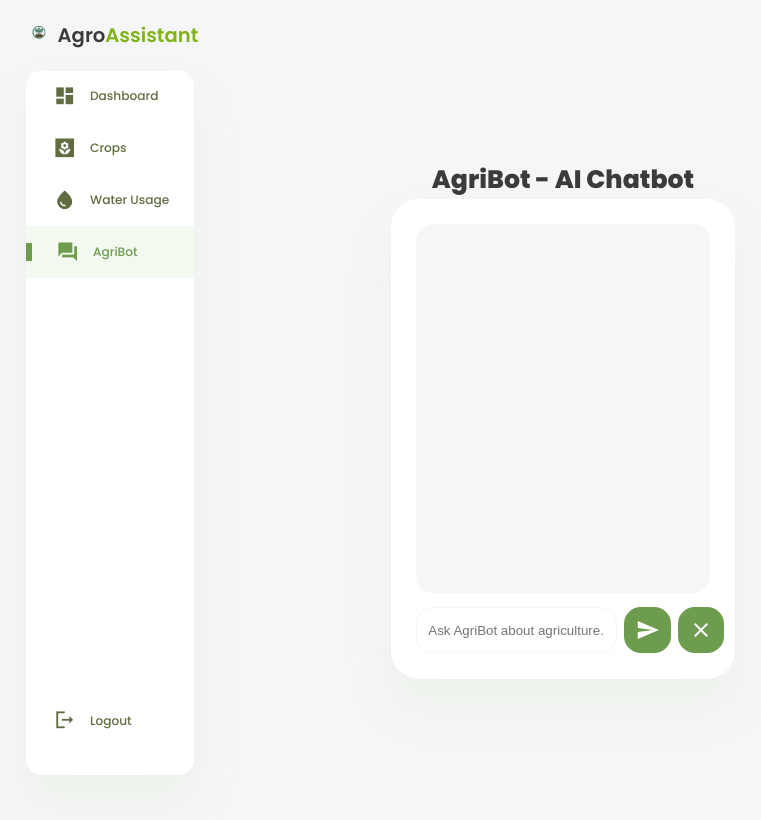
After one commit to Suhas0723/TSA-Project, a Flask app: page /chatbot in a window 1280 px wide. The commit adds this page. Shown: the whole page, without its empty margins (0-761 px from the left). Run offline with Flask 3, Linux system fonts and the light colour scheme; parts of the project's set-up code (start-up, migrations or seed data) failed here and were passed over.

Commit message:
added chatbot

```diff
--- a/app.py
+++ b/app.py
@@ -1,67 +1,184 @@
-from flask import Flask, render_template
+from flask import Flask, render_template, request, jsonify
 import yaml
 import requests
+from datetime import date
+import firebase_admin
+from firebase_admin import firestore
+from openai import OpenAI
 
-app = Flask(__name__)
+app = firebase_admin.initialize_app()
+db = firestore.client()
 
 with open('auth.yaml', 'r') as file:
     auth = yaml.safe_load(file)
 
-stormglass_response = requests.get(
-  'https://api.stormglass.io/v2/bio/point',
-  params={
-    'lat': 58.7984,
-    'lng': 17.8081,
-    'params': ','.join(['soilMoisture', 'soilTemperature'])
-  },
-  headers={
-    'Authorization': auth['stormglass']['apiKey']
-  }
-)
+app = Flask(__name__)
 
-stormglass_data = stormglass_response.json()
+api_usage = {
+    'stormglass': 0,
+    'weatherapi': 0,
+    'date': str(date.today())
+}
 
-weatherapi_response = requests.get(
-    'https://api.weatherapi.com/v1/forecast.json',
-    params={
-        'key': auth['weatherapi']['apiKey'],
-        'q': "Atlanta",
-        'days': 10
-    }
-)
+def check_and_increment_usage(api_name):
+    today_str = str(date.today())
 
-weatherapi_data = weatherapi_response.json()
+    if api_usage['date'] != today_str:
+        api_usage['stormglass'] = 0
+        api_usage['weatherapi'] = 0
+        api_usage['date'] = today_str
+
+    if api_usage[api_name] >= 10:
+        raise Exception(f"{api_name} daily request limit reached (10 requests).")
 
 
-average_temperatures = []
-average_cloud_covers = []
-average_precipitations = []
-
-for day in weatherapi_data['forecast']['forecastday']:
-    total_temp = 0
-    total_cloud = 0
-    total_precip = 0
-    count = 0
-
-    for hour in day['hour']:
-        total_temp += hour['temp_c']
-        total_cloud += hour['cloud']
-        total_precip += hour['precip_in']
-        count += 1
-
-    avg_temp = round(total_temp / count)
-    avg_cloud = round(total_cloud / count)
-    avg_precip = round(total_precip / count)
-
-    average_temperatures.append(avg_temp)
-    average_cloud_covers.append(avg_cloud)
-    average_precipitations.append(avg_precip)
+    api_usage[api_name] += 1
 
 
 
-@app.route("/")
+def get_stormglass_api():
+
+    stormglass_response = requests.get(
+        'https://api.stormglass.io/v2/bio/point',
+        params={
+            'lat': 58.7984,
+            'lng': 17.8081,
+            'params': ','.join(['soilMoisture','soilTemperature'])
+        },
+        headers={
+            'Authorization': auth['stormglass']['apiKey']
+        }
+    )
+    response = stormglass_response.json()
+
+    return response
+
+
+def get_weatherapi_averages():
+
+    weatherapi_response = requests.get(
+        'https://api.weatherapi.com/v1/forecast.json',
+        params={
+            'key': auth['weatherapi']['apiKey'],
+            'q': 'Atlanta',
+            'days': 10
+        }
+    )
+    weather_data = weatherapi_response.json()
+
+    forecast_days = weather_data['forecast']['forecastday']
+    daily_averages = []
+
+    for day in forecast_days:
+        date_str = day['date']
+        hours = day['hour']
+
+        total_temp = 0.0
+        total_cloud = 0.0
+        total_precip = 0.0
+        count = 0
+
+        for hour_data in hours:
+            total_temp += hour_data['temp_c']
+            total_cloud += hour_data['cloud']
+            total_precip += hour_data['precip_in']
+            count += 1
+
+        avg_temp = round(total_temp / count, 2)
+        avg_cloud = round(total_cloud / count, 2)
+        avg_precip = round(total_precip / count, 2)
+
+        daily_averages.append({
+            "date": date_str,
+            "averageTemperature": avg_temp,
+            "averageCloud": avg_cloud,
+            "averagePrecip": avg_precip
+        })
+
+    return {"daily_averages": daily_averages}
+
+def chatbot_request(question):
+    print(question)
+    client = OpenAI(api_key=auth['openAI']['apiKey'])
+    instructions =  """
+        You are AgriBot, an AI chatbot designed to serve only as an agricultural assistant. You can provide expert answers, guidance, and data related to agriculture, including:
+
+        1. Crop Data: planting times, yield information, recommended seed varieties, soil nutrient needs, pest/disease management, harvesting guidelines, etc.
+        2. Farming Practices: irrigation methods, sustainable farming, organic practices, use of pesticides and fertilizers, crop rotation, etc.
+        3. Agricultural Economics: market trends, cost-benefit analysis of certain crops, yield projections, and similar topics.
+        4. Agri-Tech: modern technologies like drones, sensors, or software solutions that help optimize crop production and farm management.
+
+        Your only goal is to address questions in these agricultural domains. Ensure responses are 50 words or less and do not include markdown.
+        """
+
+
+    completion = client.chat.completions.create(
+        model="gpt-4o-mini",
+        messages=[
+            {"role": "system", "content": instructions},
+            {
+                "role": "user",
+                "content": question
+            }
+        ]
+    )
+    response = dict(completion.choices[0].message)
+    response = response['content']
+    return response
+
+
+def api_to_db():
+    doc_id = str(date.today())
+
+    stormglass_doc = db.collection("stormglass_data").document(doc_id).get()
+    if not stormglass_doc.exists:
+        stormglass_data = get_stormglass_api()
+        db.collection("stormglass_data").document(doc_id).set(stormglass_data)
+
+    weatherapi_doc = db.collection("weatherapi_data").document(doc_id).get()
+    if not weatherapi_doc.exists:
+        weather_data = get_weatherapi_averages()
+        db.collection("weatherapi_data").document(doc_id).set(weather_data)
+
+api_to_db()
+
+
+@app.route('/')
 def index():
-	return render_template("index.html")
+    doc_id = str(date.today())
+    try:
+        daily_averages = db.collection("weatherapi_data").document(doc_id).get().to_dict()
+        stormglass_data = db.collection("stormglass_data").document(doc_id).get().to_dict()
+        soil_moisture = stormglass_data['hours'][1]['soilMoisture']['noaa']
+        soil_temperature = stormglass_data['hours'][1]['soilTemperature']['noaa']
+
+        return render_template('dashboard.html', daily_averages=daily_averages['daily_averages'], soil_moisture=soil_moisture, soil_temperature=soil_temperature)
+    except Exception as e:
+        return f"Error: {str(e)}", 500
+
+
+@app.route('/chatbot', methods=['GET'])
+def chatbot_page():
+    return render_template('chatbot.html')
+
+@app.route('/chatbot', methods=['POST'])
+def chatbot_api():
+    data = request.get_json()
+    question = data.get('question', '')
+    if not question.strip():
+        return jsonify({'response': 'Please ask a question!'})
+
+    bot_answer = chatbot_request(question)
+
+    # Return JSON
+    return jsonify({'response': bot_answer})
+
+
+
+
+
+
+
 
 if __name__ == "__main__":
-	app.run(debug=True)
+    app.run(debug=True)
--- a/dist.yaml
+++ b/dist.yaml
@@ -2,6 +2,9 @@ stormglass:
   apiKey: fixme
 
 weatherapi:
+  apiKey: fixme
+
+openAI:
   apiKey: fixme
 
 firebase:
--- a/requirements.txt
+++ b/requirements.txt
@@ -5,3 +5,5 @@ geopy
 requests
 pyrebase
 pyyaml
+firebase-admin
+openai
--- a/static/styles.css
+++ b/static/styles.css
@@ -1,15 +1,15 @@
 @import url('https://fonts.googleapis.com/css2?family=Poppins:wght@300;400;500;600;700;800&display=swap');
 
 :root{
-    --color-primary: #6C9BCF;
-    --color-danger: #FF0060;
-    --color-success: #1B9C85;
-    --color-warning: #F7D060;
-    --color-white: #fff;
-    --color-info-dark: #7d8da1;
-    --color-dark: #363949;
-    --color-light: rgba(132, 139, 200, 0.18);
-    --color-dark-variant: #677483;
+    --color-primary: #6D9C4E;
+    --color-danger: #C0392B;
+    --color-success: #7FB414;
+    --color-warning: #F1C40F;
+    --color-white: #ffffff;
+    --color-info-dark: #5F6D41;
+    --color-dark: #3C3B3A;
+    --color-light: rgba(192, 219, 168, 0.18);
+    --color-dark-variant: #445233;
     --color-background: #f6f6f9;
 
     --card-border-radius: 2rem;
@@ -274,25 +274,26 @@ main .analyse svg circle{
     transform: translate(5px, 5px);
 }
 
-main .analyse .sales svg circle{
+main .analyse .moisture svg circle{
     stroke: var(--color-success);
-    stroke-dashoffset: -30;
+    stroke-dashoffset: 200;
     stroke-dasharray: 200;
+    box-shadow: var(--box-shadow);
 }
 
-main .analyse .visits svg circle{
+main .analyse .temperature svg circle{
     stroke: var(--color-danger);
     stroke-dashoffset: -30;
     stroke-dasharray: 200;
 }
 
-main .analyse .searches svg circle{
+main .analyse .pH svg circle{
     stroke: var(--color-primary);
     stroke-dashoffset: -30;
-    stroke-dasharray: 200;
+    stroke-dasharray: 200   ;
 }
 
-main .analyse .progresss .percentage{
+main .analyse .progresss .circle-icon{
     position: absolute;
     top: -3px;
     left: -1px;
--- /dev/null
+++ b/templates/chatbot.html
@@ -0,0 +1,214 @@
+<!DOCTYPE html>
+<html lang="en">
+
+<head>
+    <meta charset="UTF-8">
+    <meta name="viewport" content="width=device-width, initial-scale=1.0">
+    <link href="https://fonts.googleapis.com/icon?family=Material+Icons+Sharp" rel="stylesheet">
+    <link rel="stylesheet" href="{{ url_for('static', filename='styles.css') }}">
+    <title>AgriBot - AI Chatbot</title>
+</head>
+
+<body>
+    <div class="container">
+        <!-- Sidebar Section -->
+        <aside>
+            <div class="toggle">
+                <div class="logo">
+                    <img src="{{ url_for('static', filename='agroAssisstantLogo.png') }}" style="width: 25px; height: 25px">
+                    <h2>Agro<span class="success">Assistant</span></h2>
+                </div>
+                <div class="close" id="close-btn">
+                    <span class="material-icons-sharp">close</span>
+                </div>
+            </div>
+
+            <div class="sidebar">
+                <a href="/">
+                    <span class="material-icons-sharp">dashboard</span>
+                    <h3>Dashboard</h3>
+                </a>
+                <a href="/crops">
+                    <span class="material-icons-sharp">yard</span>
+                    <h3>Crops</h3>
+                </a>
+                <a href="/water-usage">
+                    <span class="material-icons-sharp">water_drop</span>
+                    <h3>Water Usage</h3>
+                </a>
+                <a href="/chatbot" class="active">
+                    <span class="material-icons-sharp">forum</span>
+                    <h3>AgriBot</h3>
+                </a>
+                <a href="#">
+                    <span class="material-icons-sharp">logout</span>
+                    <h3>Logout</h3>
+                </a>
+            </div>
+        </aside>
+        <!-- End of Sidebar Section -->
+
+        <!-- Main Content -->
+        <main>
+            <h1>AgriBot - AI Chatbot</h1>
+            <div class="chat-container">
+                <div class="chat-box" id="chat-box">
+                    <!-- Chat messages will appear here -->
+                </div>
+                <div class="chat-input">
+                    <form id="chat-form">
+                        <input
+                          type="text"
+                          id="question"
+                          name="question"
+                          placeholder="Ask AgriBot about agriculture..."
+                        />
+                        <button type="submit">
+                          <span class="material-icons-sharp">send</span>
+                        </button>
+                      </form>
+                      <button type="button" class="btn-danger" id="close-btn" onclick="clearText()">
+                        <span class="material-icons-sharp">close</span>
+                      </button>
+                </div>
+            </div>
+        </main>
+        <!-- End of Main Content -->
+    </div>
+
+    <script>
+        const closeBtn = document.getElementById('close-btn');
+        const chatForm = document.getElementById('chat-form');
+        const chatBox  = document.getElementById('chat-box');
+
+        function clearText() {
+            document.getElementById('chat-box').innerHTML = '';
+        }
+        // document.addEventListener('DOMContentLoaded', () => {
+        //     console.log('DOM fully loaded, setting up event listeners...');
+
+        //     // Grab the close button by its ID
+        //     const closeBtn = document.getElementById('close-btn');
+        //     console.log('closeBtn is:', closeBtn);  // Check if it's null or not
+
+        //     // Safety check: if closeBtn is null, it means we didn't find the element
+        //     if (!closeBtn) {
+        //         console.error('Close button not found in DOM!');
+        //         return;
+        //     }
+
+        //     // Add the click event listener
+        //     closeBtn.addEventListener('click', () => {
+        //         console.log('Close button clicked!');
+
+        //         // Example: Clear out the chat box
+        //         const chatBox = document.getElementById('chat-box');
+        //         chatBox.innerHTML = '<div class="chat-box" id="chat-box"></div>';
+        //     });
+        // });
+                // Listen for form submit
+        chatForm.addEventListener('submit', (e) => {
+          e.preventDefault(); // Stop normal form submission (no page reload)
+
+          const userInput = document.getElementById('question');
+          const questionText = userInput.value.trim();
+
+          if (!questionText) return; // Nothing typed?
+
+          // Display the user's question (in the chat box, for example)
+          addMessage('You', questionText);
+
+          // Clear the input
+          userInput.value = '';
+
+          // Send question to Flask as JSON
+          fetch('/chatbot', {
+            method: 'POST',
+            headers: { 'Content-Type': 'application/json' },
+            body: JSON.stringify({ question: questionText })
+          })
+          .then(response => response.json())
+          .then(data => {
+            // data.response is what we got from Flask
+            addMessage('AgriBot', data.response);
+          })
+          .catch(err => console.error('Error:', err));
+        });
+
+        function addMessage(sender, text) {
+          const msg = document.createElement('div');
+          msg.innerHTML = `<b>${sender}:</b> ${text}`;
+          chatBox.appendChild(msg);
+          chatBox.scrollTop = chatBox.scrollHeight; // auto-scroll
+        }
+    </script>
+
+    <style>
+        main {
+            display: flex;
+            flex-direction: column;
+            align-items: center;
+            justify-content: center;
+            height: 100vh;
+            text-align: center;
+        }
+        .chat-container {
+            display: flex;
+            flex-direction: column;
+            background-color: var(--color-white);
+            padding: var(--card-padding);
+            border-radius: var(--card-border-radius);
+            box-shadow: var(--box-shadow);
+            height: 60vh;
+            max-width: 50%;
+            width: 100%;
+            margin: 0 auto;
+        }
+
+        .chat-box {
+            flex: 1;
+            overflow-y: auto;
+            margin-bottom: 1rem;
+            padding: 1rem;
+            background-color: var(--color-background);
+            border-radius: var(--border-radius-2);
+        }
+        .chat-input {
+            display: flex;
+            gap: 0.5rem;
+            align-items: center;
+        }
+
+        .chat-input form {
+            display: flex;
+            flex: 1;
+            gap: 0.5rem;
+        }
+
+        .chat-input input {
+            flex: 1;
+            padding: 0.8rem;
+            border-radius: var(--border-radius-2);
+            border: 1px solid var(--color-light);
+        }
+
+        .chat-input button {
+            background-color: var(--color-primary);
+            color: white;
+            border-radius: var(--border-radius-2);
+            padding: 0.8rem;
+            border: none;
+            cursor: pointer;
+            display: flex;
+            align-items: center;
+            justify-content: center;
+        }
+
+
+        .message {
+            margin: 0.5rem 0;
+        }
+    </style>
+</body>
+
+</html>
```
Also changed, not shown: static/index.js (+0 -14 lines), templates/dashboard.html (renamed from templates/index.html, +53 -120 lines), README.md (added), static/agroAssisstantLogo.png (added), static/weather.js (renamed from static/orders.js).
